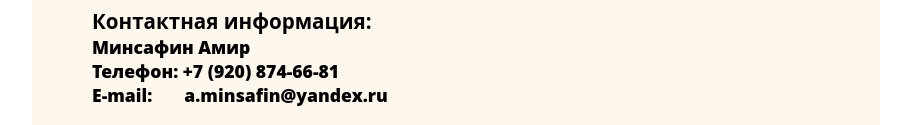
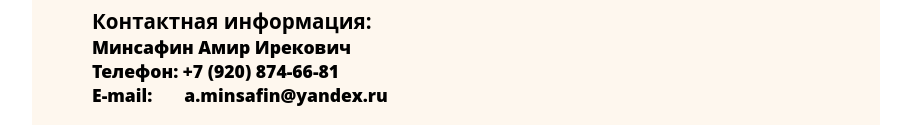
Before and after one commit to minsafin-ai/Task, a plain HTML site: page index.html in a window 1280 px wide. Shown: the part 1723-1848 px from the top of the page, without its empty margins (184-1095 px from the left). Drawn offline with Linux system fonts and the light colour scheme.

Commit message:
Update index.html

```diff
--- a/index.html
+++ b/index.html
@@ -43,7 +43,7 @@
 				<p>Интернет-магазин <a href="https://prochexol.ru" target="_blank">prochexol.ru</a></p>
 			<h3>Контактная информация:</h3>
 				<div class="contacts">
-					<p>Минсафин Амир</p>
+					<p>Минсафин Амир Ирекович</p>
 					<p>Телефон: +7 (920) 874-66-81</p>
 					<p>E-mail: &nbsp;&nbsp;&nbsp;&nbsp;&nbsp;&nbsp;a.minsafin@yandex.ru</p>
 				</div>
```
